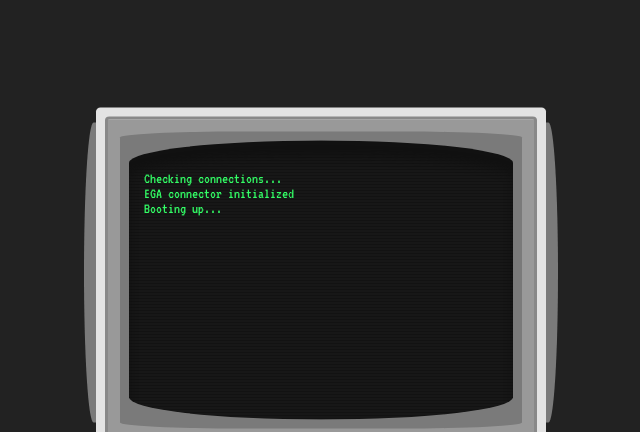
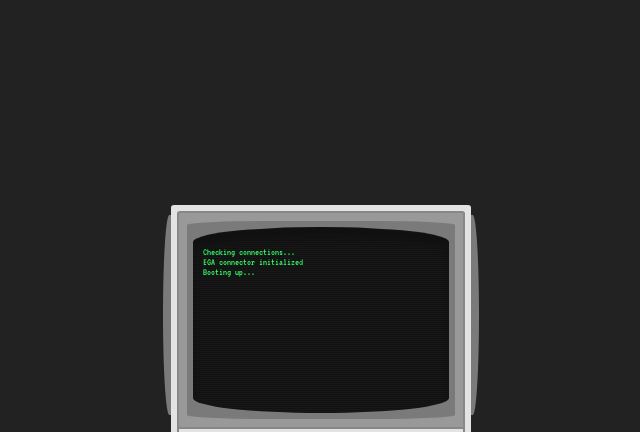
Before and after one commit to AURAK-Coding-Club/Slide-Deck, a plain HTML site: page index.html in a window 1280 px wide. Shown: the top 432 px of the page, without its empty margins (319-959 px from the left). Drawn offline with nearby package versions, Linux system fonts and the light colour scheme.

Commit message:
Change scale transform from 1.5 to 1.0

```diff
--- a/style.css
+++ b/style.css
@@ -13,7 +13,7 @@ body {
   max-width: 350px;
   max-height: 390px;
   /* To scale up the entire computer component */
-  transform: scale(1.5);
+  transform: scale(1.0);
 }
 
 .screenBox {
```
